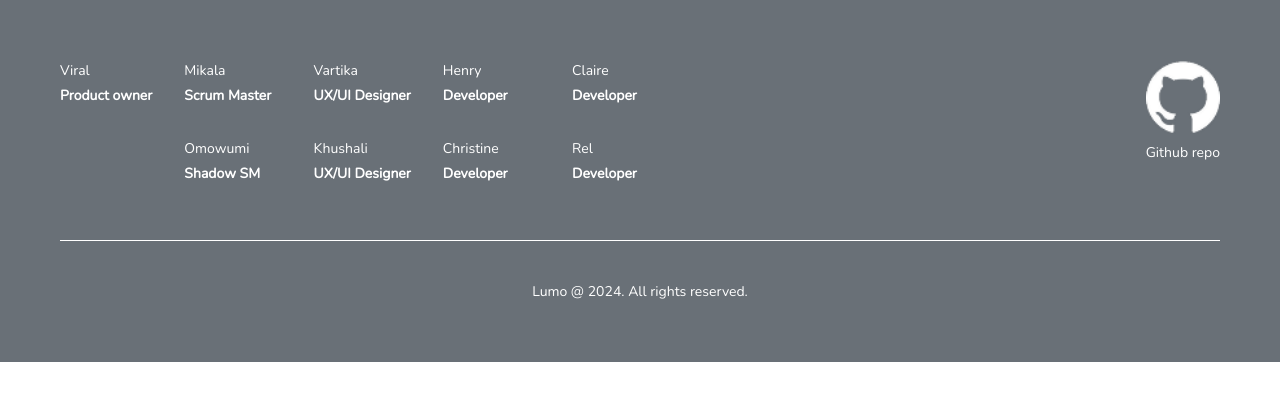
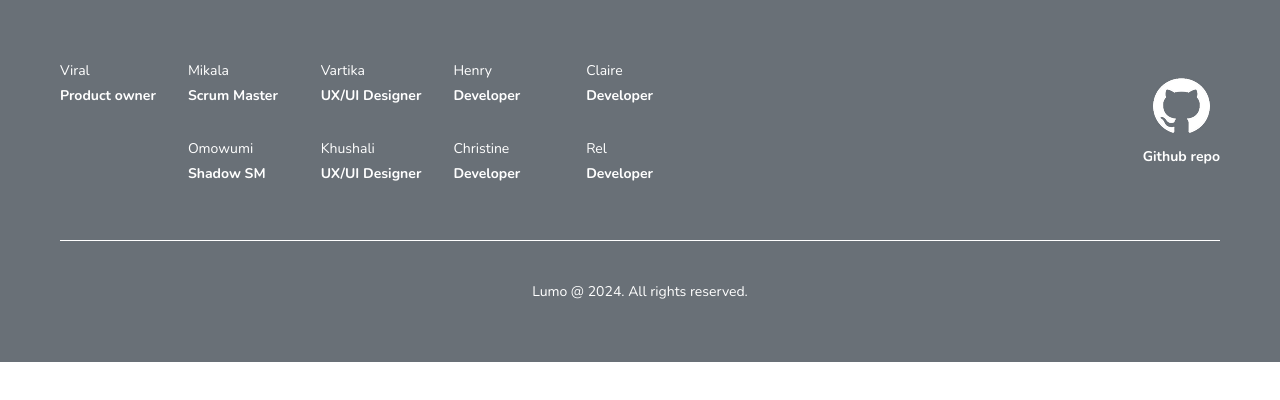
Before and after one commit to chingu-voyages/V56-tier2-team-24, a React (Vite) app: page / in a window 1280 px wide. Shown: the top 400 px of the page. Built offline with nearby package versions, Linux system fonts and the light colour scheme.

Commit message:
Add bold font and link github repo in logo.

```diff
--- a/src/components/footer.tsx
+++ b/src/components/footer.tsx
@@ -12,47 +12,52 @@ export default function Footer() {
           <div className="flex flex-row gap-8">
             <div className="flex flex-col gap-1">
               <p>Viral</p>
-              <p className="font-bold">Product owner</p>
+              <p className="font-nunito-bold">Product owner</p>
             </div>
             <div className="grid grid-flow-row grid-cols-4 gap-8">
               <div className="flex flex-col gap-1">
                 <p>Mikala</p>
-                <p className="font-bold">Scrum Master</p>
+                <p className="font-nunito-bold">Scrum Master</p>
               </div>
               <div className="flex flex-col gap-1">
                 <p>Vartika</p>
-                <p className="font-bold">UX/UI Designer</p>
+                <p className="font-nunito-bold">UX/UI Designer</p>
               </div>
               <div className="flex flex-col gap-1">
                 <p>Henry</p>
-                <p className="font-bold">Developer</p>
+                <p className="font-nunito-bold">Developer</p>
               </div>
               <div className="flex flex-col gap-1">
                 <p>Claire</p>
-                <p className="font-bold">Developer</p>
+                <p className="font-nunito-bold">Developer</p>
               </div>
               <div className="flex flex-col gap-1">
                 <p>Omowumi</p>
-                <p className="font-bold">Shadow SM</p>
+                <p className="font-nunito-bold">Shadow SM</p>
               </div>
               <div className="flex flex-col gap-1">
                 <p>Khushali</p>
-                <p className="font-bold">UX/UI Designer</p>
+                <p className="font-nunito-bold">UX/UI Designer</p>
               </div>
               <div className="flex flex-col gap-1">
                 <p>Christine</p>
-                <p className="font-bold">Developer</p>
+                <p className="font-nunito-bold">Developer</p>
               </div>
               <div className="flex flex-col gap-1">
                 <p>Rel</p>
-                <p className="font-bold">Developer</p>
+                <p className="font-nunito-bold">Developer</p>
               </div>
             </div>
           </div>
 
-          <div className="flex flex-col gap-2">
-            <img src="./public/static/images/github 1.png" alt="github logo" />
-            <p>Github repo</p>
+          <div className="flex flex-col gap-3 items-center justify-center">
+            <a href="https://github.com/chingu-voyages/V56-tier2-team-24">
+              <img
+                src="./public/static/images/github 1.png"
+                alt="github logo"
+              />
+            </a>
+            <p className="font-nunito-bold">Github repo</p>
           </div>
         </div>
         <hr className="border-white w-full mb-10" />
--- a/src/index.css
+++ b/src/index.css
@@ -1,9 +1,14 @@
 @font-face {
   font-family: Nunito;
   src: url("../src/assets/fonts/Nunito-Regular.ttf");
+}
+@font-face {
+  font-family: Nunito-bold;
+  src: url("../src/assets/fonts/Nunito-Bold.ttf");
 }
 @import "tailwindcss";
 
 @theme {
   --font-nunito: Nunito, "sans-serif";
+  --font-nunito-bold: Nunito-bold, "sans-serif";
 }
```
Also changed, not shown: src/assets/fonts/Nunito-Bold.ttf (added).
